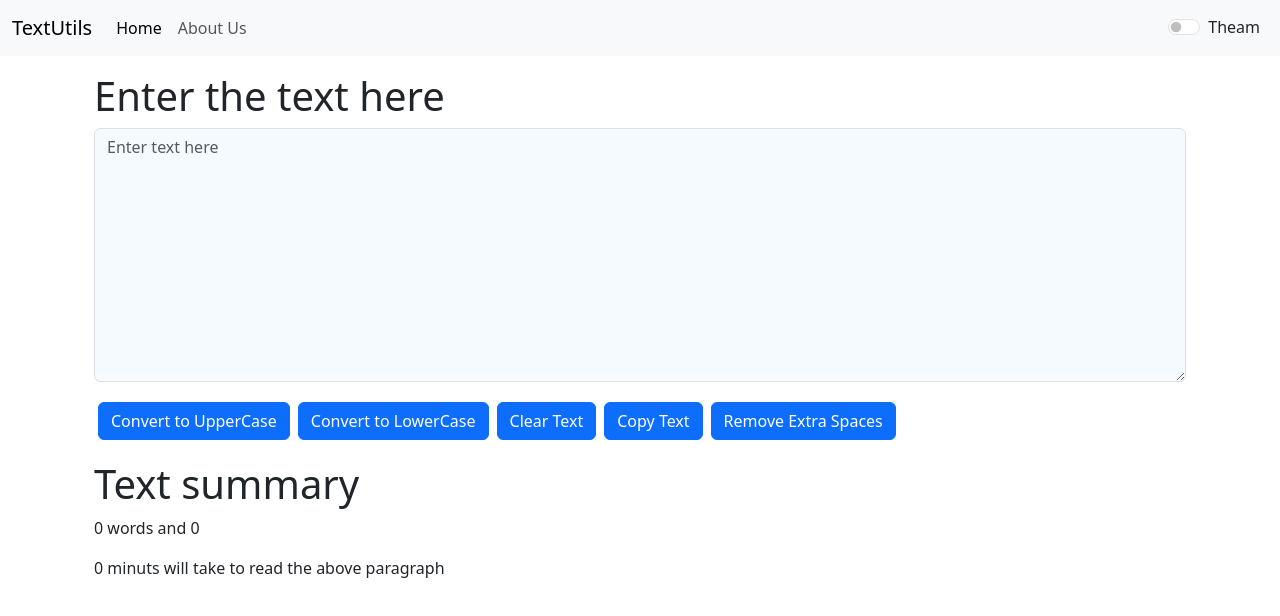
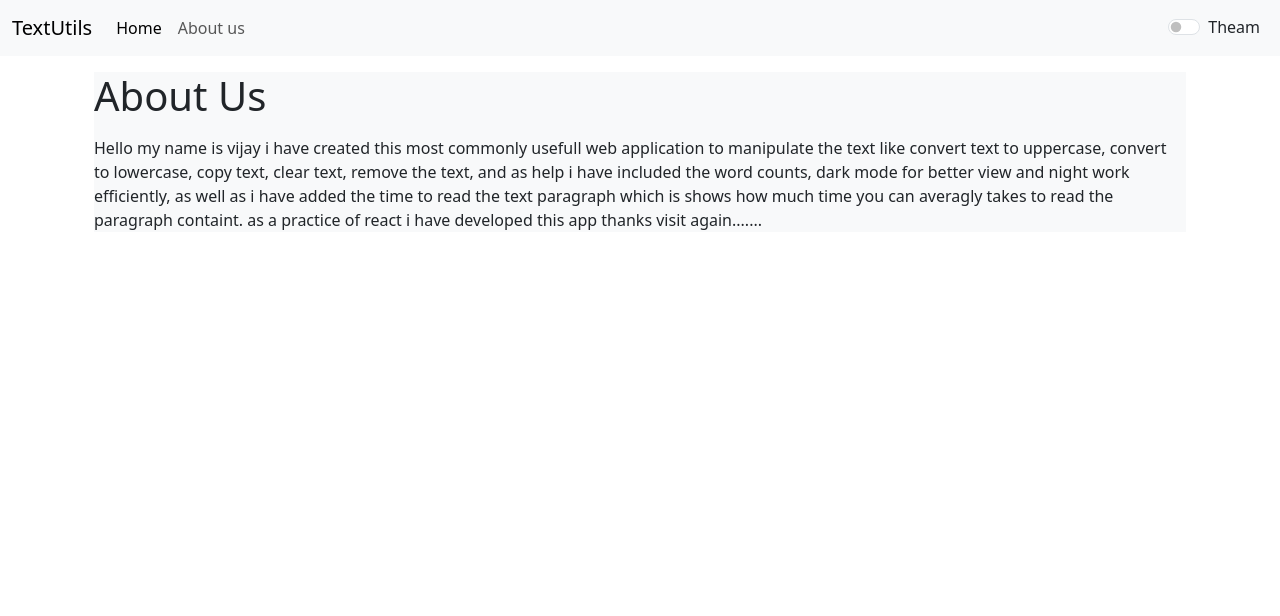
Before and after one commit to 7875Vijay/TextUtils, a React (Create React App) app: page /about in a window 1280 px wide. Shown: the top 616 px of the page. Built offline with nearby package versions, Linux system fonts and the light colour scheme.

Commit message:
all the text utill app is done

```diff
--- a/package.json
+++ b/package.json
@@ -8,6 +8,7 @@
     "@testing-library/user-event": "^13.5.0",
     "react": "^18.2.0",
     "react-dom": "^18.2.0",
+    "react-router-dom": "^5.3.4",
     "react-scripts": "5.0.1",
     "web-vitals": "^2.1.4"
   },
--- a/public/index.html
+++ b/public/index.html
@@ -7,9 +7,9 @@
     <meta name="theme-color" content="#000000" />
     <meta
       name="description"
-      content="Web site created using create-react-app"
+      content="This is the text manipulation web app and help to make the work easy"
     />
-    <link rel="apple-touch-icon" href="%PUBLIC_URL%/logo192.png" />
+    <link rel="apple-touch-icon" href="%PUBLIC_URL%/favicon.png" />
     <!--
       manifest.json provides metadata used when your web app is installed on a
       user's mobile device or desktop. See https://developers.google.com/web/fundamentals/web-app-manifest/
@@ -28,7 +28,7 @@
     <link href="https://cdn.jsdelivr.net/npm/bootstrap@5.3.1/dist/css/bootstrap.min.css" rel="stylesheet" integrity="sha384-4bw+/aepP/YC94hEpVNVgiZdgIC5+VKNBQNGCHeKRQN+PtmoHDEXuppvnDJzQIu9" crossorigin="anonymous">
 
 
-    <title>React App</title>
+    <title>TextUtils</title>
   </head>
   <body>
     <noscript>You need to enable JavaScript to run this app.</noscript>
--- a/src/App.js
+++ b/src/App.js
@@ -4,7 +4,16 @@ import './App.css';
 import Navbar from './components/Navbar';
 import TextForm from './components/TextForm';
 import Alert from './components/Alert';
-// import AboutText from './components/About';
+import About from './components/About';
+
+
+
+import {
+  BrowserRouter as Router,
+  Switch,
+  Route,
+} from "react-router-dom";
+
 
 function App() {
   const [alert, setAlert] = useState(null)
@@ -25,28 +34,40 @@ function App() {
       document.body.style.background = "#022244"
       document.body.style.color = "#F5FAFF"
       showAlert("Dark mode activated", "success")
+      document.title = "Text Utils - Dark Mode"
     }
     else{
       setmode("light")
       document.body.style.background = "#F5FAFF"
       document.body.style.color = "#022244"
       showAlert("Light mode activated", "success")
+      document.title = "Text Utils - Light Mode"
     }
   }
 
+
+
   return (
     <>
+    <Router>
       <Navbar  title = "TextUtils" mode={mode} toggleMode={toggleMode}/>
-
       <Alert alert={alert}/>
 
       <div className='container my-3'>
-          <TextForm heading= "Enter the text here" mode={mode} showAlert = {showAlert}/>
+      <Switch>
+            <Route exact path="/about">
+              <About mode={mode}/>
+            </Route>
+
+            <Route exact path="/">
+              <TextForm heading= "Enter the text here" mode={mode} showAlert = {showAlert}/>
+            </Route>
+      </Switch>
+
       </div>
 
-      {/* <div className='container my-3'>
-          <AboutText/>
-      </div> */}
+    </Router>
+
     </>
   );
 
--- a/src/components/About.js
+++ b/src/components/About.js
@@ -1,94 +1,22 @@
-import React, { useState } from 'react'
-
-export default function About() {
-
-  const [btnText, setBtnText] = useState("DarkMode")
-
-  const [myStyle, setMyStyle] = useState(
-    {
-      color:"#353639",
-      backgroundColor:"#F5FAFF",
-    }
-  )
-
-  const toggleStyle=()=>{
-    if(myStyle.color === "#353639"){
-      setMyStyle({
-        color:"#F5FAFF",
-        backgroundColor:"#353639",
-        border:"2px solid #F5FAFF"
-      })
-      setBtnText("LightMode")
-    }
-    else{
-      setMyStyle({
-        color:"#353639",
-        backgroundColor:"#F5FAFF",
-      })
-      setBtnText("DarkMode")
-    }
-  }
-
-
-
+import React from "react"
+export default function About(props) {
   return (
     <div className='container'>
 
-        <div className="accordion" id="accordionExample" style={myStyle}>
+        <div className={`accordion bg-${props.mode} text-${props.mode==="light"?"dark":"light"}`}id="accordionExample">
           <h1 className='my-3'>About Us</h1>
-            <div className="accordion-item">
-                <h2 className="accordion-header">
-                    <button style={myStyle} className="accordion-button" type="button" data-bs-toggle="collapse" data-bs-target="#collapseOne" aria-expanded="true" aria-controls="collapseOne">
-                        Accordion Item #1
-                    </button>
-                </h2>
-                <div style={myStyle} id="collapseOne" className="accordion-collapse collapse show" data-bs-parent="#accordionExample">
-                    <div className="accordion-body">
-                        <strong>This is the first item's accordion body.</strong>
-                        It is shown by default, until the collapse plugin adds the appropriate classNamees
-                        that we use to style each element. These classNamees control the overall appearance,
-                        as well as the showing and hiding via CSS transitions. You can modify any of this with
-                        custom CSS or overriding our default variables. It's also worth noting that just about
-                        any HTML can go within the <code>.accordion-body</code>, though the transition does limit overflow.
-                    </div>
-                </div>
-            </div>
-          <div className="accordion-item">
-              <h2 className="accordion-header">
-                  <button style={myStyle} className="accordion-button collapsed" type="button" data-bs-toggle="collapse" data-bs-target="#collapseTwo" aria-expanded="false" aria-controls="collapseTwo">
-                      Accordion Item #2
-                  </button>
-              </h2>
-            <div id="collapseTwo" className="accordion-collapse collapse" data-bs-parent="#accordionExample">
-                <div style={myStyle} className="accordion-body">
-                    <strong>This is the second item's accordion body.</strong> It is hidden by default, until
-                    the collapse plugin adds the appropriate classNamees that we use to style each element.
-                    These classNamees control the overall appearance, as well as the showing and hiding via
-                    CSS transitions. You can modify any of this with custom CSS or overriding our default variables.
-                    It's also worth noting that just about any HTML can go within the
-                    <code>.accordion-body</code>, though the transition does limit overflow.
-                </div>
-              </div>
-          </div>
-          <div className="accordion-item">
-              <h2 className="accordion-header">
-                  <button style={myStyle} className="accordion-button collapsed" type="button" data-bs-toggle="collapse" data-bs-target="#collapseThree" aria-expanded="false" aria-controls="collapseThree">
-                      Accordion Item #3
-                  </button>
-              </h2>
-              <div id="collapseThree" className="accordion-collapse collapse" data-bs-parent="#accordionExample">
-                  <div style={myStyle} className="accordion-body">
-                      <strong>This is the third item's accordion body.</strong> It is hidden by default, until the
-                      collapse plugin adds the appropriate classNamees that we use to style each element. These
-                      classNamees control the overall appearance, as well as the showing and hiding via CSS transitions.
-                      You can modify any of this with custom CSS or overriding our default variables. It's also worth
-                      noting that just about any HTML can go within the <code>.accordion-body</code>, though the
-                      transition does limit overflow.
-                  </div>
-              </div>
-          </div>
+                <p className={`accordion bg-${props.mode} text-${props.mode==="light"?"dark":"light"}`}>
+                  Hello my name is vijay i have created this most commonly usefull web application
+                  to manipulate the text like convert text to uppercase, convert to lowercase,
+                  copy text, clear text, remove the text, and as help i have included the word counts,
+                  dark mode for better view and night work efficiently, as well as i have added the
+                  time to read the text paragraph which is shows how much time you can averagly takes to
+                  read the paragraph containt. as a practice of react i have developed this app thanks visit
+                  again.......
+                </p>
+
         </div>
-        <button onClick={toggleStyle} type="button" className="btn btn-primary my-3" >{btnText}</button>
+        {/* <button onClick={toggleStyle} type="button" className="btn btn-primary my-3" >{btnText}</button> */}
     </div>
   )
 }
--- a/src/components/Navbar.js
+++ b/src/components/Navbar.js
@@ -1,28 +1,25 @@
-import React from 'react'
+
 import PropTypes from 'prop-types'
-
+import { Link } from 'react-router-dom'
 
 export default function Navbar(props) {
+
   return (
     <nav className={`navbar navbar-expand-lg navbar-${props.mode} bg-${props.mode}`}>
     <div className="container-fluid">
-        <a className="navbar-brand" href="/">{props.title}</a>
+        <Link className="navbar-brand" to="/">{props.title}</Link>
         <button className="navbar-toggler" type="button" data-bs-toggle="collapse" data-bs-target="#navbarSupportedContent" aria-controls="navbarSupportedContent" aria-expanded="false" aria-label="Toggle navigation">
             <span className="navbar-toggler-icon"></span>
         </button>
       <div className="collapse navbar-collapse" id="navbarSupportedContent">
         <ul className="navbar-nav me-auto mb-2 mb-lg-0">
           <li className="nav-item">
-            <a className="nav-link active" aria-current="page" href="/">Home</a>
+            <Link className="nav-link active" aria-current="page" to="/">Home</Link>
           </li>
           <li className="nav-item">
-            <a className="nav-link" href="/">About Us</a>
+            <Link className="nav-link" to="/about">About us</Link>
           </li>
         </ul>
-        {/* <form className="d-flex" role="search">
-            <input className="form-control me-2" type="search" placeholder="Search" aria-label="Search"/>
-            <button type="button" className="btn btn-primary">Search</button>
-        </form> */}
         <div className={`form-check form-switch mx-2 text-${props.mode==="light"?"dark":"light"}`}>
             <input className="form-check-input"  onClick={props.toggleMode}  type="checkbox" role="switch" id="flexSwitchCheckDefault"/>
             <label className="form-check-label" htmlFor="flexSwitchCheckDefault">Theam</label>
--- a/src/components/TextForm.js
+++ b/src/components/TextForm.js
@@ -50,7 +50,7 @@ export default function TextForm(props) {
         </div>
         <div className='container my-3'>
             <h1>Text summary</h1>
-            <p> {text.split(" ").length-1} words and {text.length}</p>
+            <p> {text.split(" ").length-1} words and {text.length} characters</p>
             <p> {0.008*text.split(" ").length-0.008} minuts will take to read the above paragraph</p>
         </div>
         </>
```
Also changed, not shown: public/manifest.json, 2 other files (tests, documents, lock files or other folders).
